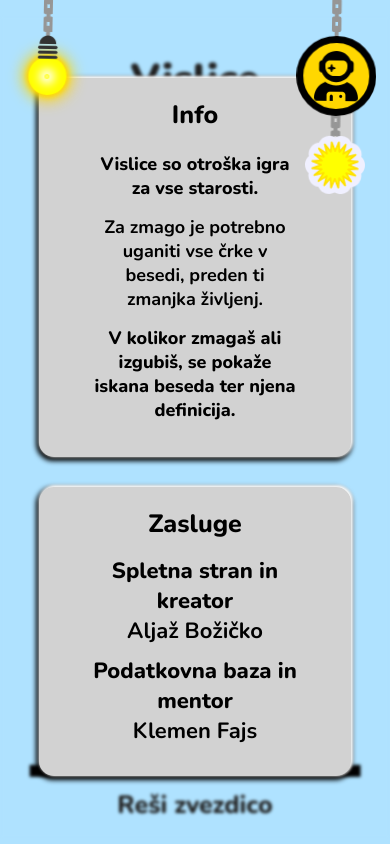
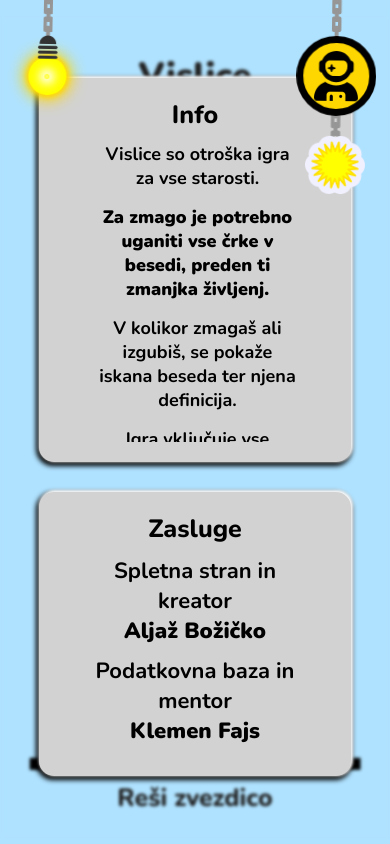
Before and after one commit to daboz5/vislice, a React (Vite) app: page / in a window 390 px wide. Both pictures are taken after a click on the icon 44 px from the left and 64 px from the top of the page. Built offline with nearby package versions, Linux system fonts and the light colour scheme.

Commit message:
modified:   src/game/Help.css 	modified:   src/game/Help.tsx 	modified:   src/index.css 	modified:   src/navigation/LogedIn.tsx 	modified:   src/routes/Game.css

```diff
--- a/src/game/Help.css
+++ b/src/game/Help.css
@@ -68,6 +68,7 @@
   text-align: centers;
 }
 
+
 .helpMenu {
   min-width: 275px;
   width: 80%;
@@ -78,15 +79,18 @@
   z-index: 1;
 }
 
-#helpMenuBox div h3 {
+.helpMenu h3 {
   font-size: 25px;
-  padding-bottom: 5px;
+}
+
+#infoTitle {
+  padding-bottom: 10px;
 }
 
 #infoBox {
   max-height: 300px;
   overflow-y: auto;
-  padding: 0 5px;
+  padding: 0 5px 0 10px;
 }
 
 #infoBox::-webkit-scrollbar {
@@ -101,7 +105,12 @@
 
 .informacije {
   font-size: 22px;
+  font-weight: 700;
   margin: 15px 0;
+}
+
+.informacije:nth-of-type(1) {
+  margin-top: 0;
 }
 
 #zaslugaBox {
@@ -114,6 +123,7 @@
 }
 
 .zasluga p {
+  font-weight: 700;
   margin: 0;
 }
 
--- a/src/game/Help.tsx
+++ b/src/game/Help.tsx
@@ -41,7 +41,7 @@ export default function Help() {
                         }}>
                     </div>
                     <div className="helpMenu" style={style}>
-                        <h3>Info</h3>
+                        <h3 id="infoTitle">Info</h3>
                         <div id="infoBox">
                             <p className="informacije">Vislice so otroška igra za vse starosti.</p>
                             <p className="informacije"><b>Za zmago je potrebno uganiti vse črke v besedi, preden ti zmanjka življenj.</b></p>
--- a/src/index.css
+++ b/src/index.css
@@ -54,6 +54,14 @@ body {
 }
 
 @media only screen and (max-width: 450px) {
+  h1 {
+    font-size: 35px;
+  }
+
+  #life {
+    font-size: 18px;
+  }
+
   .informacije {
     font-size: 18px;
   }
--- a/src/navigation/LogedIn.tsx
+++ b/src/navigation/LogedIn.tsx
@@ -12,10 +12,10 @@ export default function LogedIn() {
     return (
         <div
             className='loginMenu'>
-            <div
+            <h3
                 className='menuInfoBox'>
                 {user?.username}
-            </div>
+            </h3>
             <Link
                 className="button"
                 to={loc.to}
--- a/src/routes/Game.css
+++ b/src/routes/Game.css
@@ -24,6 +24,10 @@ h3 {
 p {
   font-size: 22px;
   font-weight: 800;
+}
+
+b {
+  font-weight: 900;
 }
 
 /*PANIC BTN*/
```
